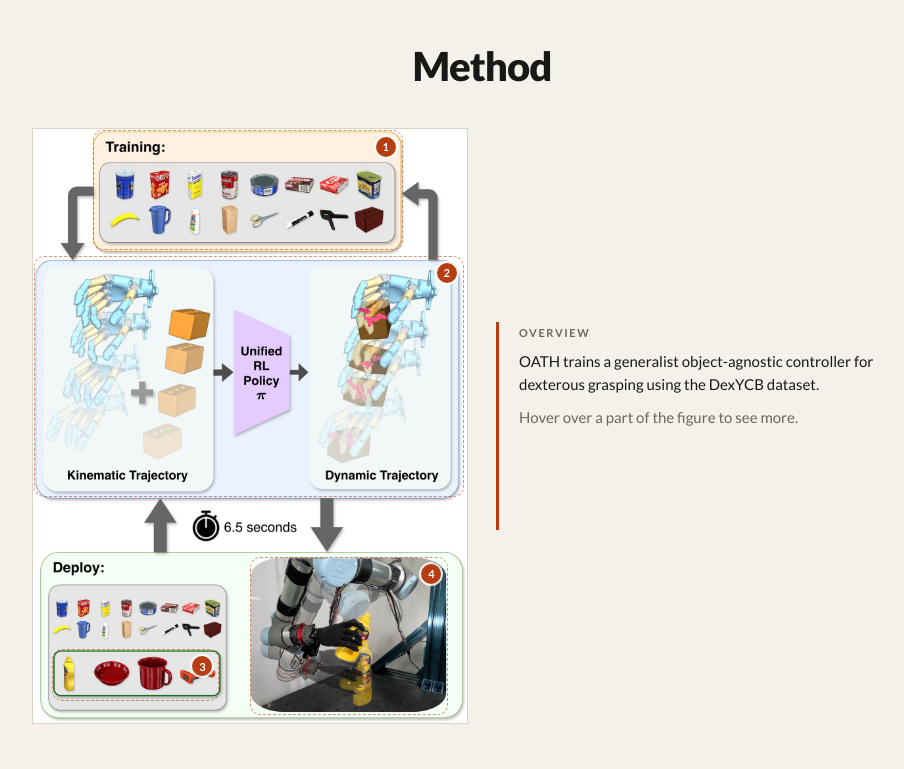
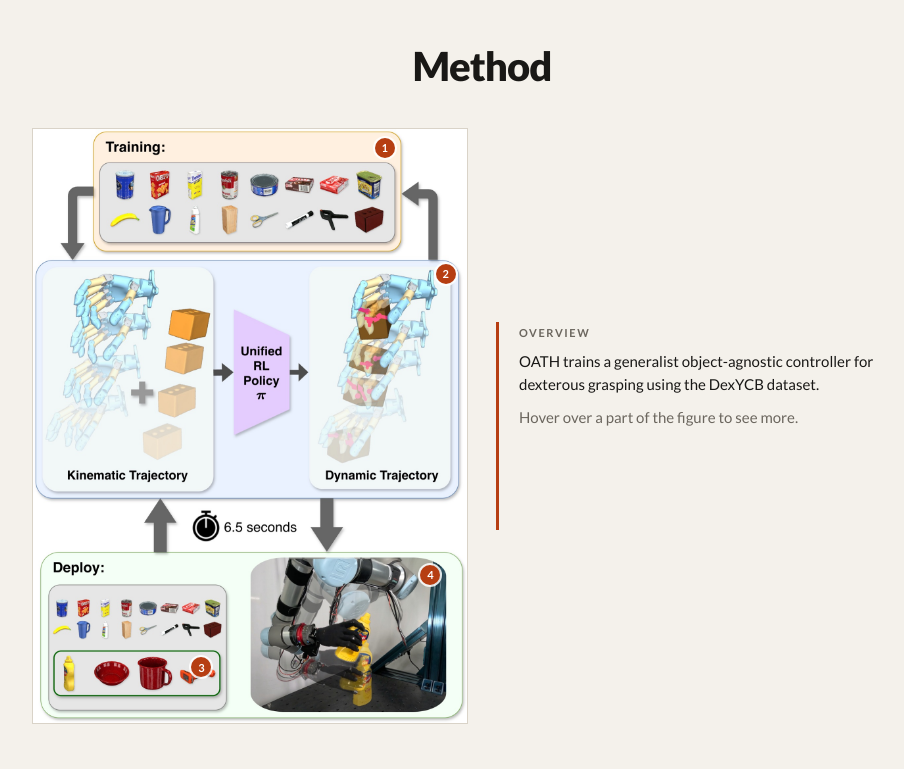
Before and after one commit to multiplylabs/oath, a plain HTML site: page index.html in a window 1280 px wide. Shown: the part 2580-3349 px from the top of the page, without its empty margins (158-1062 px from the left). Drawn offline with Linux system fonts and the light colour scheme.

Commit message:
Show only the numbered badge until a region is active

```diff
--- a/assets/css/site.css
+++ b/assets/css/site.css
@@ -65,8 +65,8 @@ h2+h3{margin-top:0}
 .stages{display:grid;grid-template-columns:minmax(0,7fr) minmax(0,3fr);gap:28px;align-items:center;margin:0 auto 48px}
 .stage-figure{position:relative;overflow:hidden}
 .stage-figure img{width:100%;height:auto;background:#fff;border:1px solid var(--keyline)}
-/* hover targets: a faint dashed outline and a numbered badge show what can be explored */
-.hot{position:absolute;padding:0;border:1.5px dashed rgba(182,62,18,.55);border-radius:10px;background:transparent;cursor:pointer;
+/* hover targets: a numbered badge shows what can be explored; the outline appears only while active */
+.hot{position:absolute;padding:0;border:2px solid transparent;border-radius:10px;background:transparent;cursor:pointer;
   transition:border-color .15s,box-shadow .2s}
 .hot::after{content:attr(data-stage);position:absolute;top:6px;right:6px;width:20px;height:20px;border-radius:50%;display:grid;place-items:center;
   background:var(--accent);color:#fff;font:700 11px/1 var(--font);box-shadow:0 0 0 2px rgba(255,255,255,.85);transition:opacity .15s}
```
